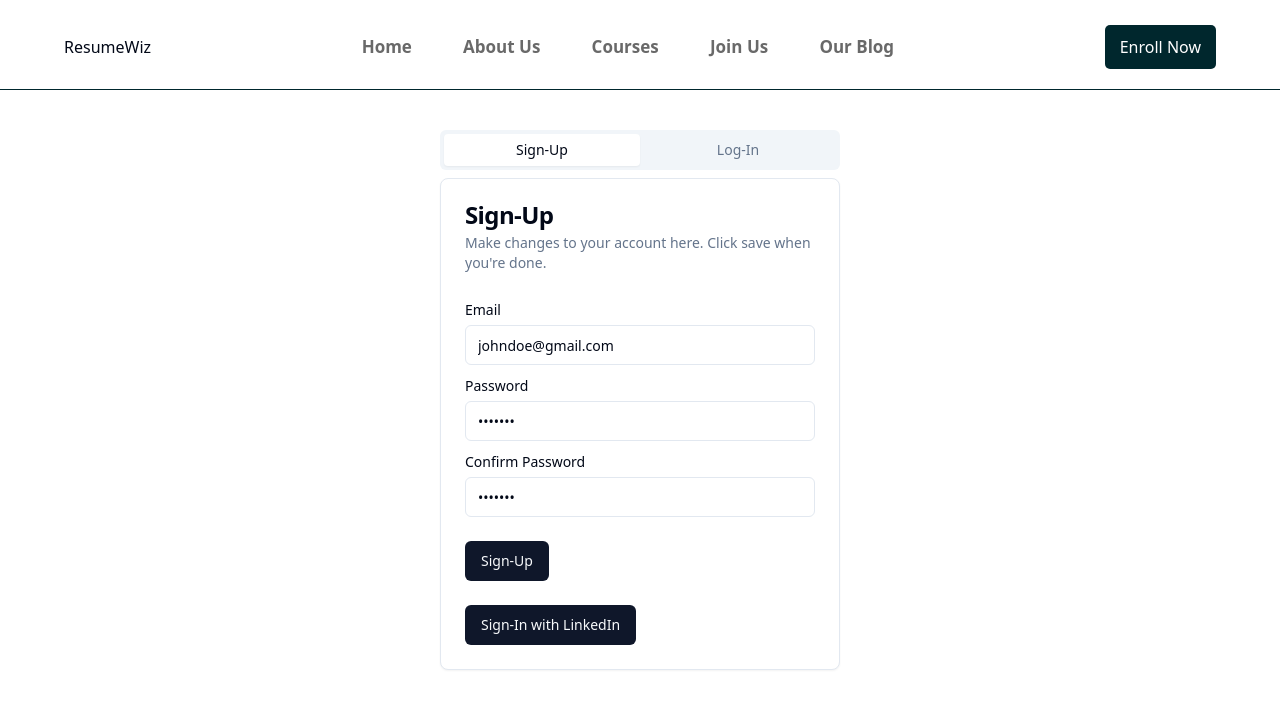
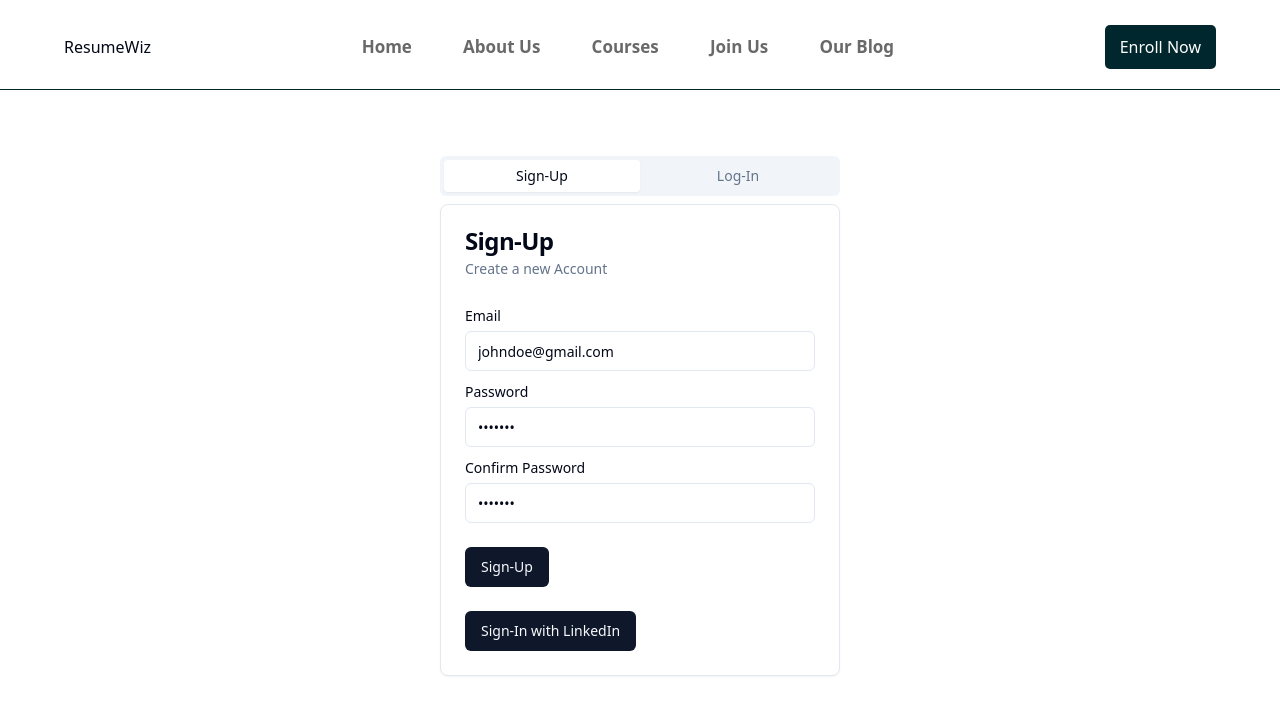
Before and after one commit to SynthCod3/ResumeWiz, a Next.js app: page /auth in a window 1280 px wide. Shown: the top 714 px of the page. Built offline with nearby package versions, Linux system fonts and the light colour scheme.

Commit message:
Auth page some styles changed

```diff
--- a/components/auth.tsx
+++ b/components/auth.tsx
@@ -18,7 +18,7 @@ import {
 
 export function Auth() {
   return (
-    <Tabs defaultValue="account" className="w-[400px]">
+    <Tabs defaultValue="account" className="w-[400px] mt-8">
       <TabsList className="grid w-full grid-cols-2">
         <TabsTrigger value="account">Sign-Up</TabsTrigger>
         <TabsTrigger value="password">Log-In</TabsTrigger>
@@ -28,7 +28,7 @@ export function Auth() {
           <CardHeader>
             <CardTitle>Sign-Up</CardTitle>
             <CardDescription>
-              Make changes to your account here. Click save when you're done.
+              Create a new Account
             </CardDescription>
           </CardHeader>
           <CardContent className="space-y-2">
@@ -58,7 +58,7 @@ export function Auth() {
           <CardHeader>
             <CardTitle>Log-In</CardTitle>
             <CardDescription>
-              Change your password here. After saving, you'll be logged out.
+              Log-In to your Account
             </CardDescription>
           </CardHeader>
           <CardContent className="space-y-2">
```
